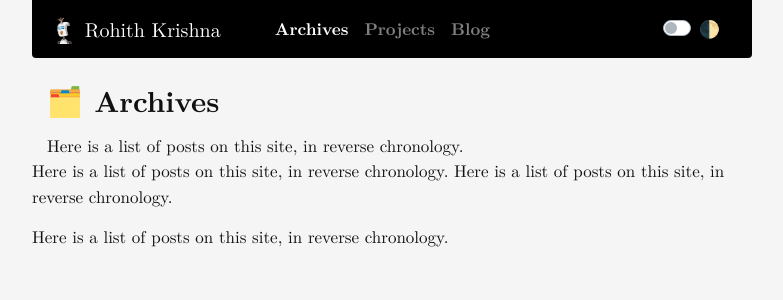
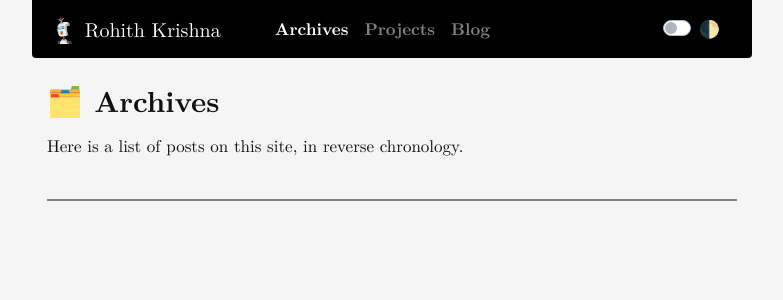
Before and after one commit to rohithmay/rohithmay.github.io, a Jekyll site: the page built from archives/index.md, in a window 1280 px wide. Shown: the top 300 px of the page, without its empty margins (248-1031 px from the left). Built offline with Jekyll 4.4.1, drawn with Linux system fonts in a browser that asks for light colours; nearby versions of some CDN libraries; a style sheet for code colours, icons or effects is not loaded.

Commit message:
Update index.md

```diff
--- a/archives/index.md
+++ b/archives/index.md
@@ -1,15 +1,8 @@
 ---
-layout: page
+layout: post
 title: 🗂️ Archives
 permalink: /archives
+comments: false
 ---
 
-<div class="col ml-auto mr-auto">
-<h1> 🗂️ Archives </h1>
 Here is a list of posts on this site, in reverse chronology.
-</div>
-
-Here is a list of posts on this site, in reverse chronology.
-Here is a list of posts on this site, in reverse chronology.
-
-Here is a list of posts on this site, in reverse chronology.
```
